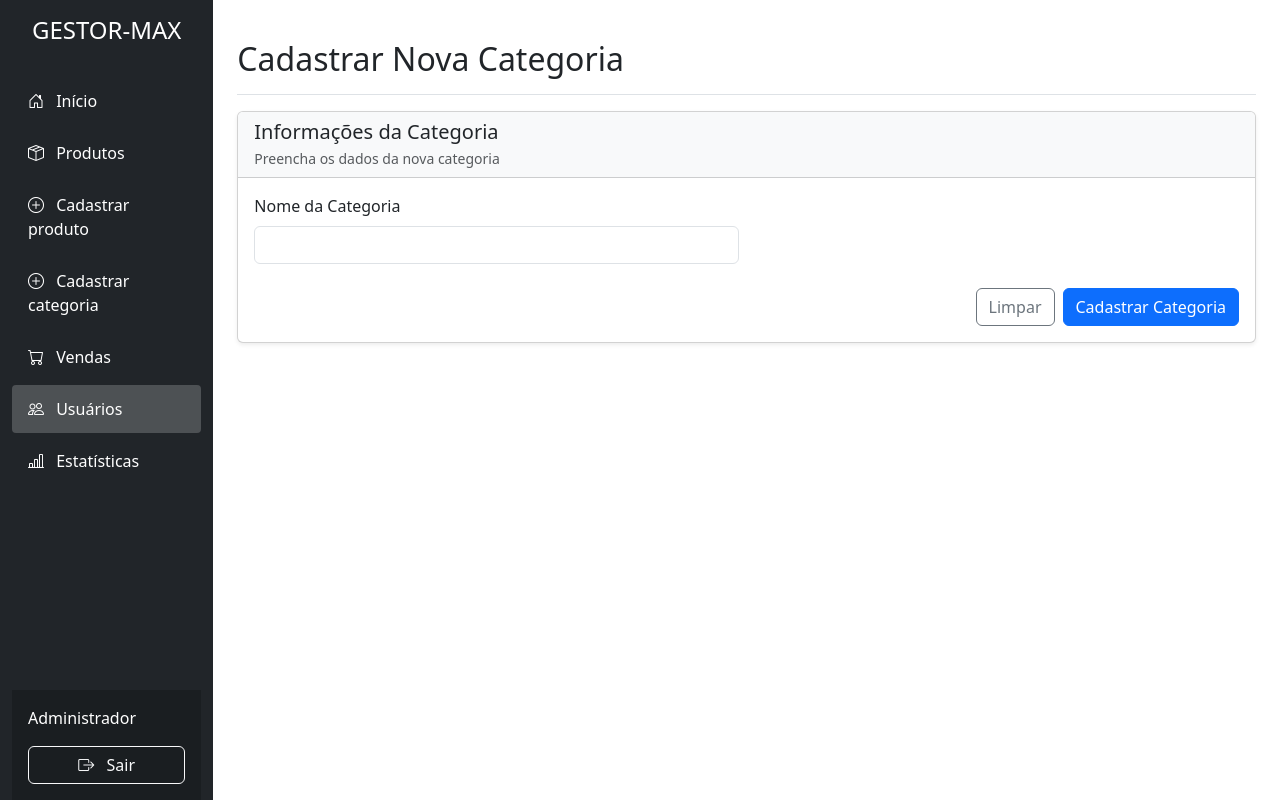
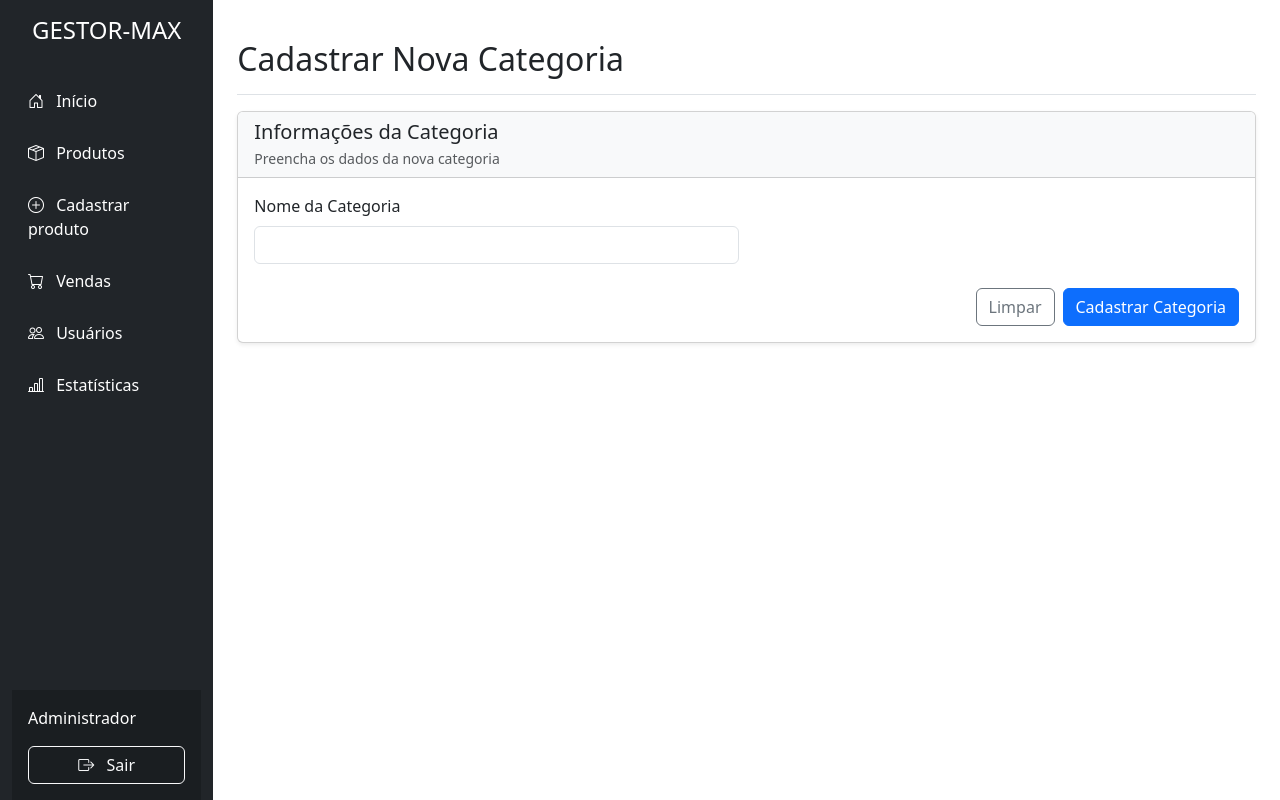
Before and after one commit to DaianeGeraldino/GestorMax, a PHP site: page /criar-categoria.php in a window 1280 px wide. Run offline with PHP 8.4, Linux system fonts and the light colour scheme.

Commit message:
Update criar-categoria.php

```diff
--- a/pages/criar-categoria.php
+++ b/pages/criar-categoria.php
@@ -17,71 +17,7 @@
     <div class="container-fluid">
         <div class="row">
             <!-- Sidebar -->
-            <div class="col-md-3 col-lg-2 d-md-block bg-dark sidebar">
-                <div class="position-sticky pt-3 vh-100 d-flex flex-column">
-                    <div class="sidebar-header text-center mb-4 px-3">
-                        <h1 class="h4 text-white">GESTOR-MAX</h1>
-                    </div>
-
-                    <nav class="flex-grow-1">
-                        <ul class="nav flex-column">
-                            <li class="nav-item">
-                                <a class="nav-link text-white" href="dashboard.php">
-                                    <i class="bi bi-house-door me-2"></i>
-                                    Início
-                                </a>
-                            </li>
-                            <li class="nav-item">
-                                <a class="nav-link text-white" href="produtos-lista.php">
-                                    <i class="bi bi-box-seam me-2"></i>
-                                    Produtos
-                                </a>
-                            </li>
-                            <li class="nav-item">
-                                <a class="nav-link text-white" href="produtos-cadastro.php">
-                                    <i class="bi bi-plus-circle me-2"></i>
-                                    Cadastrar produto
-                                </a>
-                            </li>
-                            <li class="nav-item">
-                                <a class="nav-link text-white" href="criar-categoria.php">
-                                    <i class="bi bi-plus-circle me-2"></i>
-                                    Cadastrar categoria
-                                </a>
-                            </li>
-
-                            <li class="nav-item">
-                                <a class="nav-link text-white" href="vendas.php">
-                                    <i class="bi bi-cart me-2"></i>
-                                    Vendas
-                                </a>
-                            </li>
-                            <li class="nav-item">
-                                <a class="nav-link active text-white" href="usuarios-lista.php">
-                                    <i class="bi bi-people me-2"></i>
-                                    Usuários
-                                </a>
-                            </li>
-                            <li class="nav-item">
-                                <a class="nav-link text-white" href="estatisticas.php">
-                                    <i class="bi bi-bar-chart-line me-2"></i>
-                                    Estatísticas
-                                </a>
-                            </li>
-                        </ul>
-                    </nav>
-
-                    <div class="sidebar-footer mt-auto p-3">
-                        <div class="d-flex justify-content-between align-items-center mb-3">
-                            <span class="text-white" id="user-name">Administrador</span>
-                        </div>
-                        <button id="logout-btn" class="btn btn-outline-light w-100" onclick="location.href='login.php'">
-                            <i class="bi bi-box-arrow-right me-2"></i>
-                            Sair
-                        </button>
-                    </div>
-                </div>
-            </div>
+            <?php include '../INCLUDE/sidebar.php'; ?>
 
             <main class="col-md-9 ms-sm-auto col-lg-10 px-md-4 py-4">
 
```
